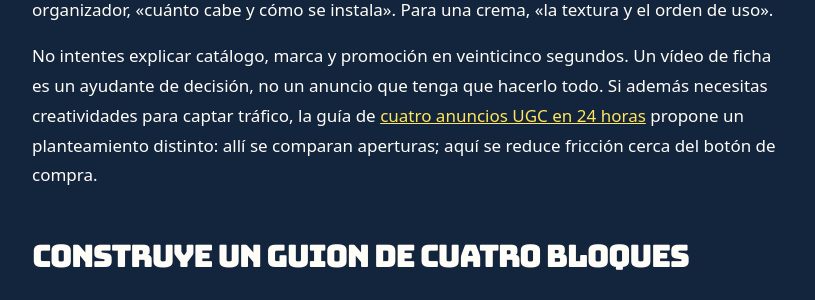
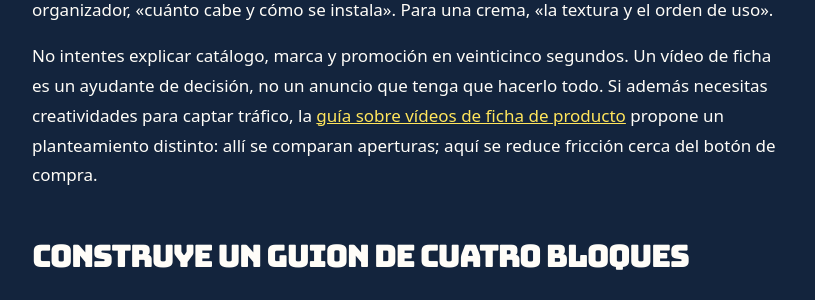
Before and after one commit to herramientas-y-tutoriales/herramientas-y-tutoriales.github.io, a Jekyll site: the page built from _posts/2026-10-02-como-crear-un-video-de-demostracion-con-ia-para-tu-ficha-de-shopify.md, in a window 1280 px wide and 900 px high, scrolled down 1935 px. Shown: the part 216-516 px from the top of the window, without its empty margins (232-1047 px from the left). Built offline with Jekyll 4.4.1, drawn with Linux system fonts in a browser that asks for light colours.

Commit message:
Anadir guia: Cómo Crear un Vídeo de Demostración con IA para Tu Ficha de Shopify

```diff
--- a/_posts/2026-10-02-como-crear-un-video-de-demostracion-con-ia-para-tu-ficha-de-shopify.md
+++ b/_posts/2026-10-02-como-crear-un-video-de-demostracion-con-ia-para-tu-ficha-de-shopify.md
@@ -19,7 +19,7 @@ image: "/assets/img/posts/2026-10-02-como-crear-un-video-de-demostracion-con-ia-
 
 Antes de elegir avatar o fondo, escribe una frase: «Después de ver este vídeo, la persona entenderá ___». Para una botella térmica podría ser «cómo se cierra y no gotea». Para un organizador, «cuánto cabe y cómo se instala». Para una crema, «la textura y el orden de uso».
 
-No intentes explicar catálogo, marca y promoción en veinticinco segundos. Un vídeo de ficha es un ayudante de decisión, no un anuncio que tenga que hacerlo todo. Si además necesitas creatividades para captar tráfico, la guía de [cuatro anuncios UGC en 24 horas](https://supra-ugc-maker.sktch.io/blog/shopify-pdp-video-playbook-ai-ugc) propone un planteamiento distinto: allí se comparan aperturas; aquí se reduce fricción cerca del botón de compra.
+No intentes explicar catálogo, marca y promoción en veinticinco segundos. Un vídeo de ficha es un ayudante de decisión, no un anuncio que tenga que hacerlo todo. Si además necesitas creatividades para captar tráfico, la [guía sobre vídeos de ficha de producto](https://supra-ugc-maker.sktch.io/blog/shopify-pdp-video-playbook-ai-ugc) propone un planteamiento distinto: allí se comparan aperturas; aquí se reduce fricción cerca del botón de compra.
 
 ## Construye un guion de cuatro bloques
 
```
Also changed, not shown: other parts of _posts/2026-10-02-como-crear-un-video-de-demostracion-con-ia-para-tu-ficha-de-shopify.md (+1 -1 lines).
